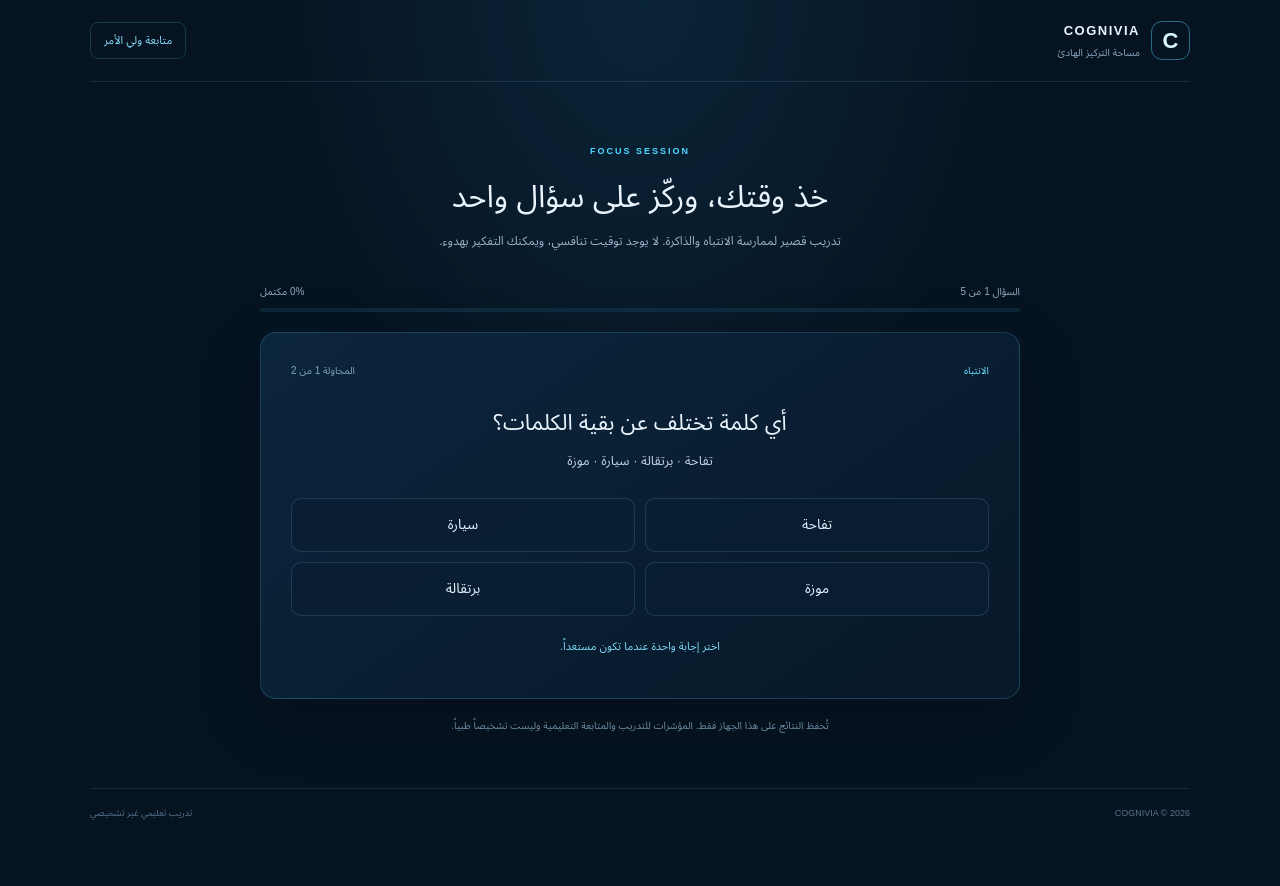
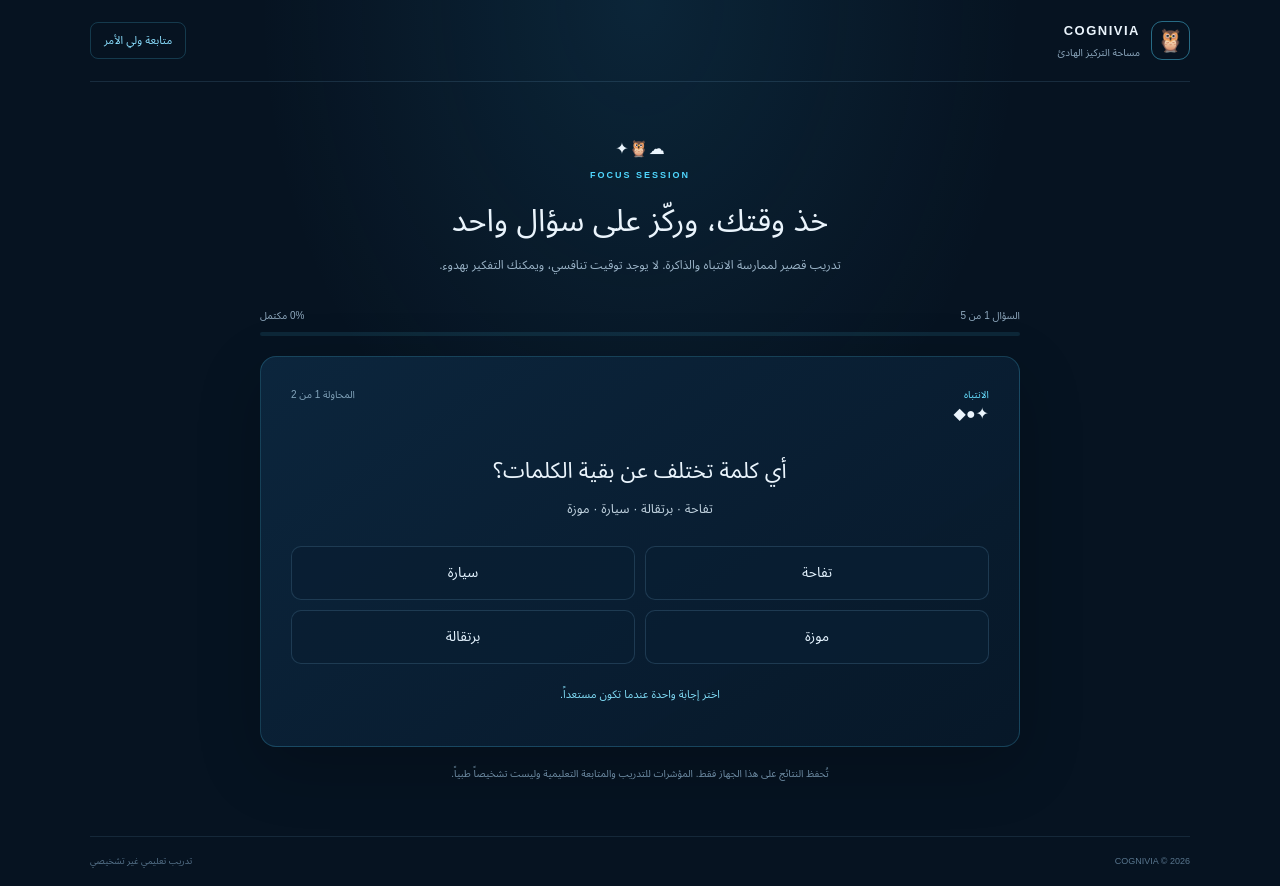
Before and after one commit to mhmooudalhasan64-svg/COGNIVIA, a Next.js app: page /focus-test in a window 1280 px wide. Before the commit the page ends 838 px from the top, so only its background shows below. Built offline with nearby package versions, Linux system fonts and the light colour scheme.

Commit message:
design: add child-friendly illustrations to focus mode

```diff
--- a/app/focus-test/page.tsx
+++ b/app/focus-test/page.tsx
@@ -111,17 +111,17 @@ export default function FocusTestPage() {
 
   return <main className="focus-shell" dir="rtl">
     <header className="focus-topbar">
-      <a href="/" className="focus-brand"><span className="focus-brand-mark">C</span><span><b>COGNIVIA</b><small>مساحة التركيز الهادئ</small></span></a>
+      <a href="/" className="focus-brand"><span className="focus-brand-mark">🦉</span><span><b>COGNIVIA</b><small>مساحة التركيز الهادئ</small></span></a>
       <a href="/parent/" className="focus-parent-link">متابعة ولي الأمر</a>
     </header>
     <section className="focus-content">
       {!session ? <>
-        <div className="focus-intro"><span className="focus-kicker">FOCUS SESSION</span><h1>خذ وقتك، وركّز على سؤال واحد</h1><p>تدريب قصير لممارسة الانتباه والذاكرة. لا يوجد توقيت تنافسي، ويمكنك التفكير بهدوء.</p></div>
+        <div className="focus-intro"><div className="focus-mascot-row" aria-hidden="true"><span className="focus-cloud-shape">☁</span><span className="focus-mascot">🦉</span><span className="focus-star-shape">✦</span></div><span className="focus-kicker">FOCUS SESSION</span><h1>خذ وقتك، وركّز على سؤال واحد</h1><p>تدريب قصير لممارسة الانتباه والذاكرة. لا يوجد توقيت تنافسي، ويمكنك التفكير بهدوء.</p></div>
         <div className="focus-progress-row"><span>السؤال {index + 1} من {questions.length}</span><span>{Math.round(index / questions.length * 100)}% مكتمل</span></div>
         <div className="focus-progress-track"><span style={{ width: `${index / questions.length * 100}%` }} /></div>
         <section className="focus-question-card" aria-live="polite">
           <div className="focus-question-meta"><span>{question.skill}</span><span>المحاولة {Math.min(Math.max(attempts.length, 1), 2)} من 2</span></div>
-          <h2>{question.prompt}</h2><p className="focus-instruction">{question.hint}</p>
+          <div className="focus-question-doodle" aria-hidden="true"><span>✦</span><span>●</span><span>◆</span></div><h2>{question.prompt}</h2><p className="focus-instruction">{question.hint}</p>
           <div className="focus-options">{question.options.map((option) => <button key={option} className="focus-option" onClick={() => choose(option)} disabled={locked || retry}>{option}</button>)}</div>
           <p className="focus-feedback" role="status">{feedback || "اختر إجابة واحدة عندما تكون مستعداً."}</p>
           {retry && <button className="focus-primary" onClick={() => { answering.current = false; setRetry(false); setFeedback("محاولة ثانية — ركّز واختر إجابتك."); }}>حاول مرة أخرى</button>}
@@ -129,7 +129,7 @@ export default function FocusTestPage() {
         </section>
         <p className="focus-privacy-note">تُحفظ النتائج على هذا الجهاز فقط. المؤشرات للتدريب والمتابعة التعليمية وليست تشخيصاً طبياً.</p>
       </> : <section className="focus-complete-card">
-        <span className="focus-kicker">SESSION COMPLETE</span><div className="focus-complete-mark">✓</div>
+        <span className="focus-kicker">SESSION COMPLETE</span><div className="focus-complete-mascot" aria-hidden="true">🎉 🦉 🎉</div><div className="focus-complete-mark">✓</div>
         <h1>أكملت جلسة التركيز</h1><p>أحسنت. كل محاولة فرصة جديدة للتعلّم.</p>
         <div className="focus-result-grid">
           <div><strong>{session.accuracy}%</strong><span>دقة المحاولة الأولى</span></div>
```
